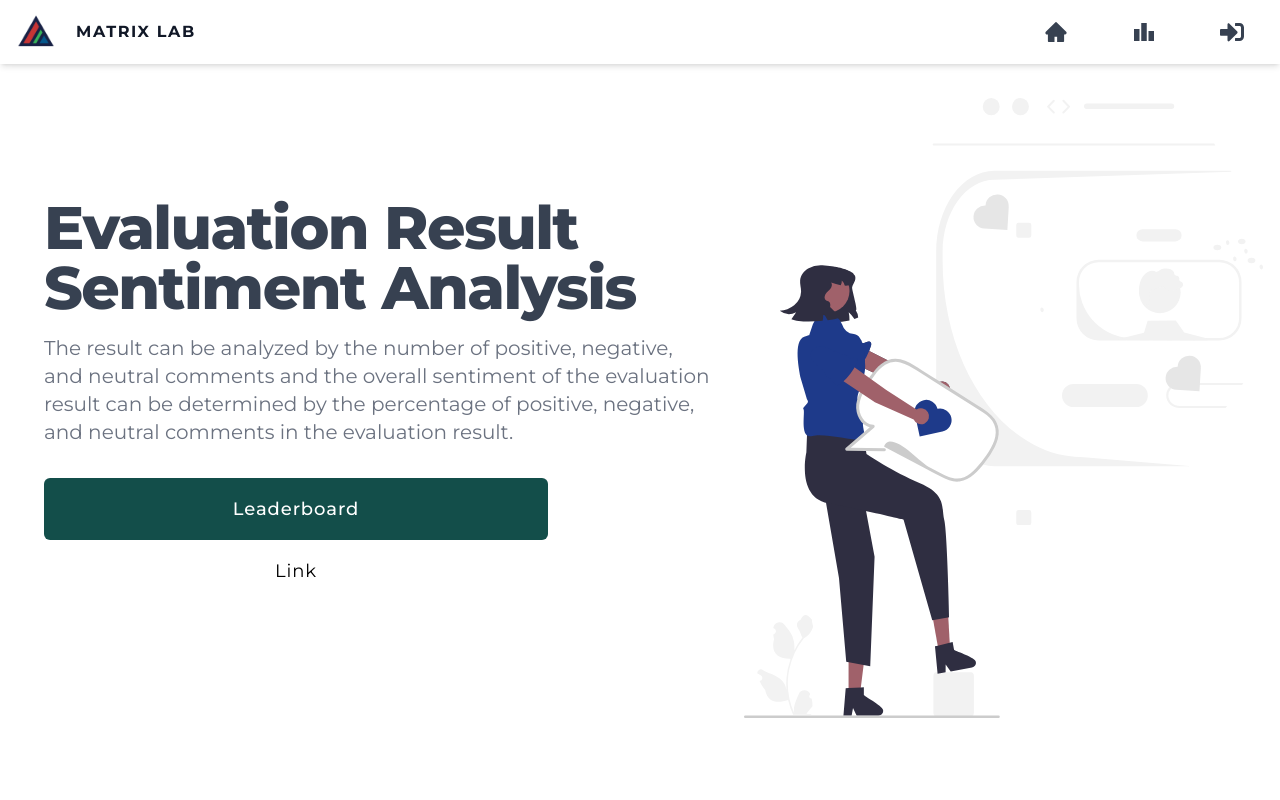
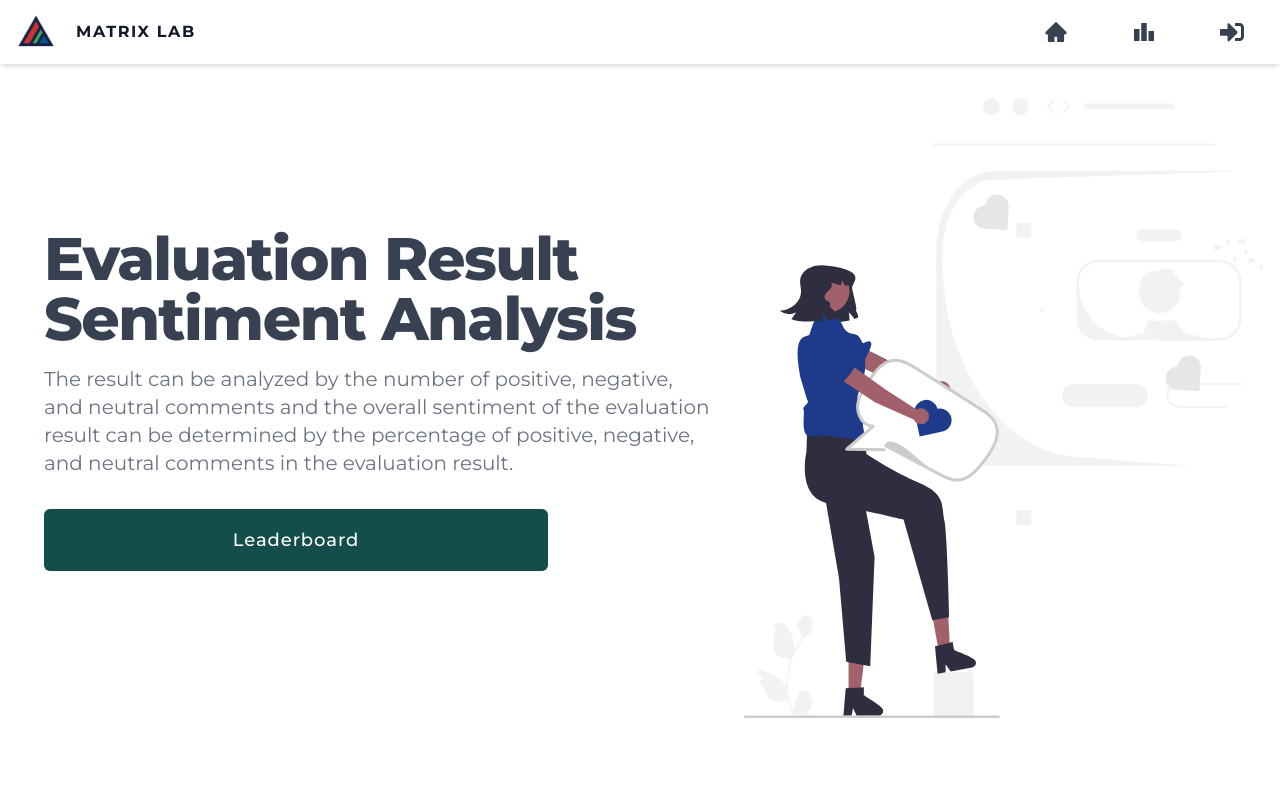
Before and after one commit to Jm-Paunlagui/Matrix-Lab-Client, a React (Create React App) app in the folder client/: page / in a window 1280 px wide. Shown: the top 800 px of the page. Built offline with nearby package versions, Linux system fonts and the light colour scheme.

Commit message:
Added icon for the button

```diff
--- a/client/src/components/buttons/button.component.jsx
+++ b/client/src/components/buttons/button.component.jsx
@@ -10,11 +10,13 @@ function Button({
   isButton = true,
   title = "",
   action,
+    icon,
   href,
   moreStyle,
   disabled = false,
 }) {
   const style = `flex justify-center transition-colors duration-700 ease-in-out delay-150 border border-transparent rounded-md md:py-4 md:text-lg md:px-10  ${moreStyle}`;
+  const icon_style = `w-6 -ml-2 place-self-center ${icon}`;
   return isButton ? (
     <button
       className={style}
@@ -22,7 +24,8 @@ function Button({
       onClick={action}
       disabled={disabled}
     >
-      {title}
+      <i className={icon_style} />
+        {title}
     </button>
   ) : (
     <Link to={href}>
@@ -35,6 +38,7 @@ Button.propTypes = {
   isButton: PropTypes.bool,
   title: PropTypes.string,
   action: PropTypes.func,
+  icon: PropTypes.string,
   href: PropTypes.string,
   moreStyle: PropTypes.string,
   disabled: PropTypes.bool,
--- a/client/src/views/Home.js
+++ b/client/src/views/Home.js
@@ -20,14 +20,9 @@ function Home() {
         </p>
         <Button
           title="Leaderboard"
+          isButton={false}
           href="/leaderboard"
           moreStyle="w-3/4 px-5 py-3 font-medium tracking-wider text-white bg-teal-900 hover:bg-cyan-800"
-        />
-        <Button
-          isButton={false}
-          title="Link"
-          href="/login"
-          moreStyle="w-3/4 px-5 py-3 tracking-wider hover:bg-gray-100"
         />
       </div>
       <div className="mt-4 md:flex md:mt-4 lg:col-span-5 lg:flex">
```
